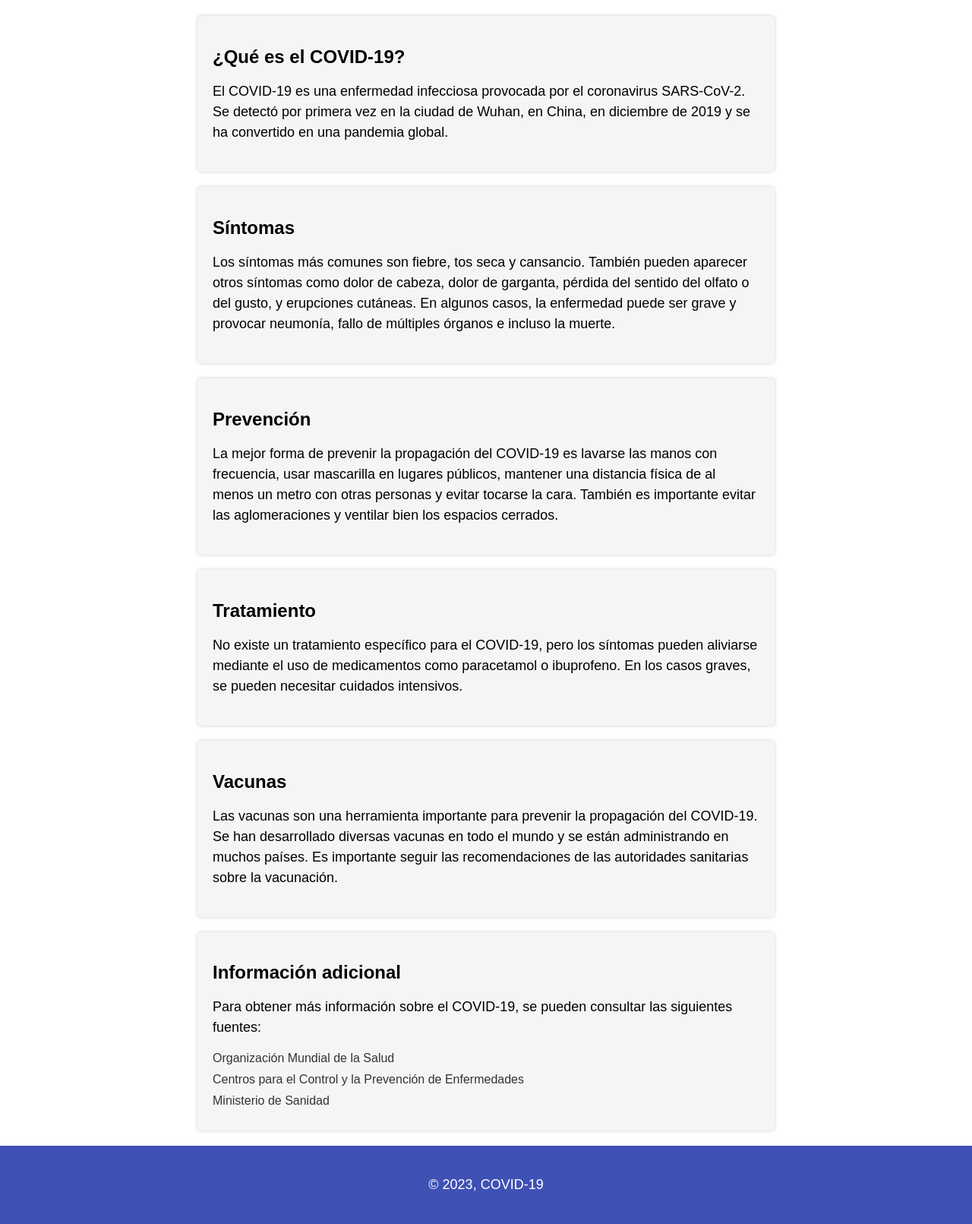
After one commit to YosefhKNT/LaboratoriosGMS, a PHP site: page /tcpdf/archives/coviv19.php in a window 1280 px wide. The commit adds this page. Shown: the part 403-2014 px from the top of the page at 76% size. Run offline with PHP 8.4, Linux system fonts and the light colour scheme; some libraries are stand-ins or nearby versions.

Commit message:
Changes to be committed: 	deleted:    Images/Doctor_tools_and_Medical_elements_pattern_cartoon_hand_drawn_cartoon_art_illustration.jpg 	deleted:    Images/FacebookLogo.png 	deleted:    Images/InstagramLogo.png 	deleted:    Images/TwitterLogo.png 	deleted:    Images/consultasWall.jpg 	deleted:    Images/icons8-laboratory-100.png 	deleted:    Images/labwall.jpg 	modified:   Plantillas/nav.html 	new file:   archives/coviv19.php 	modified:   archives/estudios.php 	new file:   archives/sucursal.php 	modified:   index.php 	new file:   styles/stylesCovid.css 	modified:   styles/stylesEstudios.css 	modified:   styles/stylesNav.css 	new file:   styles/stylesSucursal.css 	modified:   zzz.txt

```diff
--- a/Plantillas/nav.html
+++ b/Plantillas/nav.html
@@ -9,8 +9,8 @@
     <ul>
         <li><a href="../index.php">Inicio</a></li>
         <li><a href="estudios.php">Estudios</a></li>
-        <li><a href="../index.php">Sucursales</a></li>
-        <li><a href="../index.php">Covid 19</a></li>
+        <li><a href="sucursal.php">Sucursales</a></li>
+        <li><a href="coviv19.php">Covid 19</a></li>
         <li><a href="hacerCita.php">Agenda una cita</a></li>
         <li><a href="consultaCita.php">Consulta tu cita</a></li>
     </ul>
--- /dev/null
+++ b/archives/coviv19.php
@@ -0,0 +1,87 @@
+<!DOCTYPE html>
+<html lang="es">
+
+<head>
+    <title>COVID-19</title>
+    <link rel="stylesheet" type="text/css" href="../styles/stylesNav.css">
+    <link rel="stylesheet" type="text/css" href="../styles/stylesCovid.css">
+    <link rel="stylesheet" type="text/css" href="https://cdnjs.cloudflare.com/ajax/libs/animate.css/4.0.0/animate.min.css" />
+    <link href="https://fonts.googleapis.com/css2?family=Hanken+Grotesk&display=swap" rel="stylesheet">
+    <link rel="stylesheet" href="https://cdnjs.cloudflare.com/ajax/libs/font-awesome/5.13.0/css/all.min.css">
+    <script src="https://code.jquery.com/jquery-3.6.0.min.js"></script>
+    <script>
+        $(document).ready(function() {
+            $("a").click(function(event) {
+                event.preventDefault();
+                newLocation = this.href;
+                $('body').fadeOut('slow', newpage);
+            });
+
+            function newpage() {
+                window.location = newLocation;
+            }
+        });
+    </script>
+    <meta charset="UTF-8">
+    <meta name="viewport" content="width=device-width, initial-scale=1.0">
+</head>
+
+<body>
+    <nav>
+        <?php
+        include("../Plantillas/nav.html");
+        ?>
+    </nav>
+    <div class="container">
+        <!-- <div class="header">
+            <h1>COVID-19</h1>
+        </div> -->
+
+        <div class="image">
+            <img src="https://th.bing.com/th/id/R.6b769be9ae1e64bb386cf6edc7567972?rik=Fw4IiptsyB4ahg&riu=http%3a%2f%2faustintexas.gov%2fsites%2fdefault%2ffiles%2fCOVID-19gfx_1.png&ehk=bkaKTVEmIBugjQfa08GMxmNF3juAsuZmVMGUdOd1Ymw%3d&risl=&pid=ImgRaw&r=0" alt="Imagen del COVID-19">
+        </div>
+
+        <main>
+            <section>
+                <h2>¿Qué es el COVID-19?</h2>
+                <p>El COVID-19 es una enfermedad infecciosa provocada por el coronavirus SARS-CoV-2. Se detectó por primera vez en la ciudad de Wuhan, en China, en diciembre de 2019 y se ha convertido en una pandemia global.</p>
+            </section>
+
+            <section>
+                <h2>Síntomas</h2>
+                <p>Los síntomas más comunes son fiebre, tos seca y cansancio. También pueden aparecer otros síntomas como dolor de cabeza, dolor de garganta, pérdida del sentido del olfato o del gusto, y erupciones cutáneas. En algunos casos, la enfermedad puede ser grave y provocar neumonía, fallo de múltiples órganos e incluso la muerte.</p>
+            </section>
+
+            <section>
+                <h2>Prevención</h2>
+                <p>La mejor forma de prevenir la propagación del COVID-19 es lavarse las manos con frecuencia, usar mascarilla en lugares públicos, mantener una distancia física de al menos un metro con otras personas y evitar tocarse la cara. También es importante evitar las aglomeraciones y ventilar bien los espacios cerrados.</p>
+            </section>
+
+            <section>
+                <h2>Tratamiento</h2>
+                <p>No existe un tratamiento específico para el COVID-19, pero los síntomas pueden aliviarse mediante el uso de medicamentos como paracetamol o ibuprofeno. En los casos graves, se pueden necesitar cuidados intensivos.</p>
+            </section>
+
+            <section>
+                <h2>Vacunas</h2>
+                <p>Las vacunas son una herramienta importante para prevenir la propagación del COVID-19. Se han desarrollado diversas vacunas en todo el mundo y se están administrando en muchos países. Es importante seguir las recomendaciones de las autoridades sanitarias sobre la vacunación.</p>
+            </section>
+
+            <section>
+                <h2>Información adicional</h2>
+                <p>Para obtener más información sobre el COVID-19, se pueden consultar las siguientes fuentes:</p>
+                <ul>
+                    <li><a href="https://www.who.int/es/emergencies/disease-outbreak-news/item/2020-DON-2019-nCoV-faq-es">Organización Mundial de la Salud</a></li>
+                    <li><a href="https://www.cdc.gov/coronavirus/2019-ncov/index.html">Centros para el Control y la Prevención de Enfermedades</a></li>
+                    <li><a href="https://www.gob.es/coronavirus/">Ministerio de Sanidad</a></li>
+                </ul>
+            </section>
+        </main>
+
+
+    </div>
+    <footer>
+        <p>&copy; 2023, COVID-19</p>
+    </footer>
+
+</html>
--- a/index.php
+++ b/index.php
@@ -37,8 +37,8 @@
     <ul>
       <li><a href="index.php">Inicio</a></li>
       <li><a href="archives/estudios.php">Estudios</a></li>
-      <li><a href="index.php">Sucursales</a></li>
-      <li><a href="index.php">Covid 19</a></li>
+      <li><a href="archives/sucursal.php">Sucursales</a></li>
+      <li><a href="archives/coviv19.php">Covid 19</a></li>
       <li><a href="archives/hacerCita.php">Agenda una cita</a></li>
       <li><a href="archives/consultaCita.php">Consulta tu cita</a></li>
     </ul>
--- /dev/null
+++ b/styles/stylesCovid.css
@@ -0,0 +1,92 @@
+/* Estilos generales */
+body {
+    font-family: Arial, sans-serif;
+    margin: 0;
+    padding: 0;
+}
+
+/* Estilos del contenedor */
+.container {
+    max-width: 800px;
+    margin: 0 auto;
+}
+
+/* Estilos del encabezado */
+.header {
+    background-color: #333;
+    color: #fff;
+    padding: 20px;
+    text-align: center;
+}
+
+h1 {
+    margin: 0;
+    font-size: 36px;
+}
+
+/* Estilos del espacio de la imagen */
+.image {
+    text-align: center;
+    margin-top: 20px;
+    margin-bottom: 20px;
+}
+
+img {
+    max-width: 800px;
+    max-height: 380px;
+}
+
+/* Estilos de los bloques de contenido */
+section {
+    margin: 20px;
+    padding: 20px;
+    background-color: #f5f5f5;
+    border-radius: 5px;
+    box-shadow: 0 0 5px rgba(0, 0, 0, 0.2);
+}
+
+h2 {
+    font-size: 24px;
+    margin-bottom: 10px;
+}
+
+p {
+    font-size: 18px;
+    line-height: 1.5;
+}
+
+ul {
+    margin: 0;
+    padding: 0;
+    list-style: none;
+}
+
+li {
+    margin: 10px 0;
+}
+
+a {
+    color: #333;
+    text-decoration: none;
+}
+
+a:hover {
+    text-decoration: underline;
+}
+
+/* Estilos del pie de página */
+footer {
+    background-color: #3f51b5;
+    color: #fff;
+    padding-bottom: 20px;
+    padding-top: 20px;
+    text-align: center;
+    width: 100%;
+}
+
+@media screen and (max-width: 800px) {
+    img {
+        max-width: 100%;
+        max-height: 380px;
+    }
+}
--- a/styles/stylesNav.css
+++ b/styles/stylesNav.css
@@ -100,4 +100,5 @@ li a:hover {
 
 .img_logo_gms {
     height: 40px;
+    width: 100px;
 }
--- a/zzz.txt
+++ b/zzz.txt
@@ -23,6 +23,8 @@ PCR
 Microarrays
 Southern blot
 Northern blot
+
+https://www.google.com.mx/maps/place/Grupo+Gen%C3%B3mica+Molecular/@21.5188336,-104.9192985,17z/data=!4m15!1m8!3m7!1s0x8427371ccc62e7a3:0xc88ee08953d779f4!2sGrupo+Gen%C3%B3mica+Molecular!8m2!3d21.5188336!4d-104.9171098!10e5!16s%2Fg%2F11fslqbrzc!3m5!1s0x8427371ccc62e7a3:0xc88ee08953d779f4!8m2!3d21.5188336!4d-104.9171098!16s%2Fg%2F11fslqbrzc
 
 
 //////////////////////////77
```
Also changed, not shown: archives/estudios.php (+4 -6 lines), archives/sucursal.php (added, +80 -0 lines), styles/stylesEstudios.css (+2 -5 lines), styles/stylesSucursal.css (added, +57 -0 lines), Images/Doctor_tools_and_Medical_elements_pattern_cartoon_hand_drawn_cartoon_art_illustration.jpg (deleted), Images/FacebookLogo.png (deleted), Images/InstagramLogo.png (deleted), Images/TwitterLogo.png (deleted), Images/consultasWall.jpg (deleted), Images/icons8-laboratory-100.png (deleted), Images/labwall.jpg (deleted).
